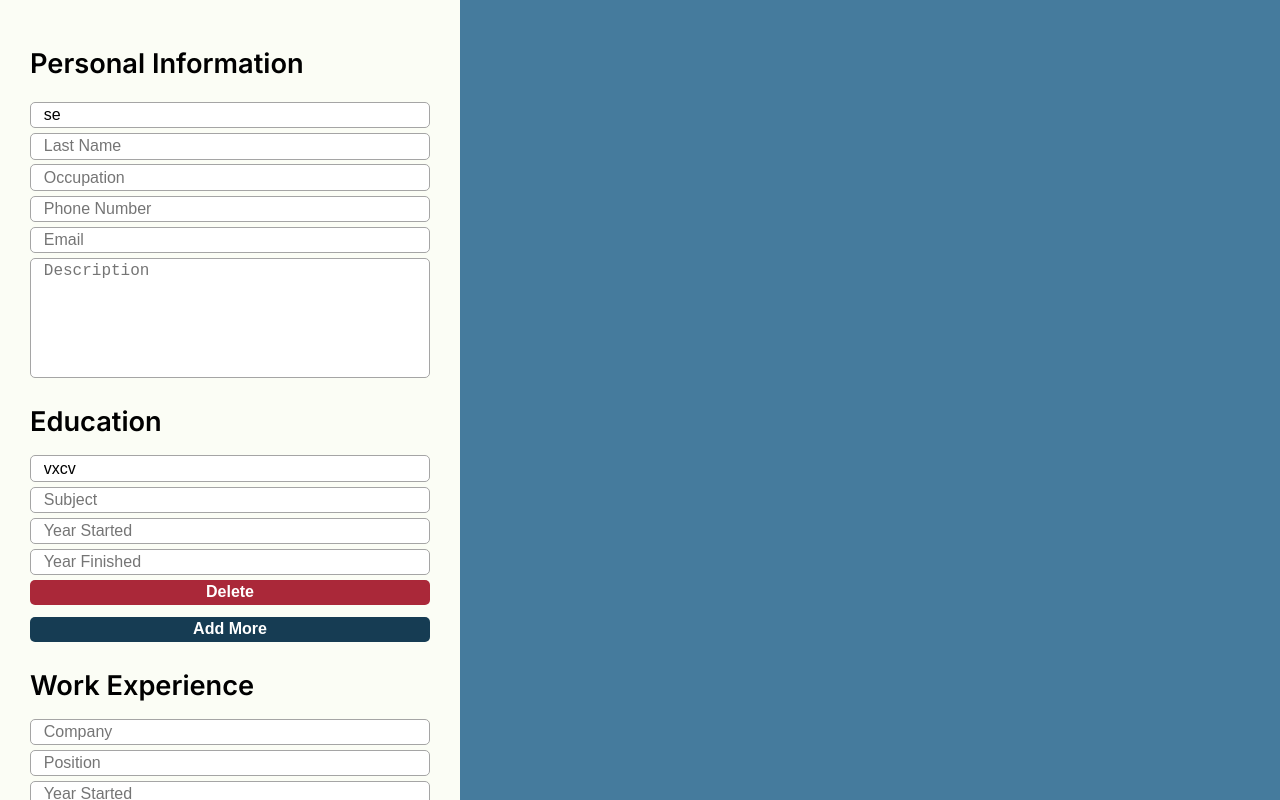
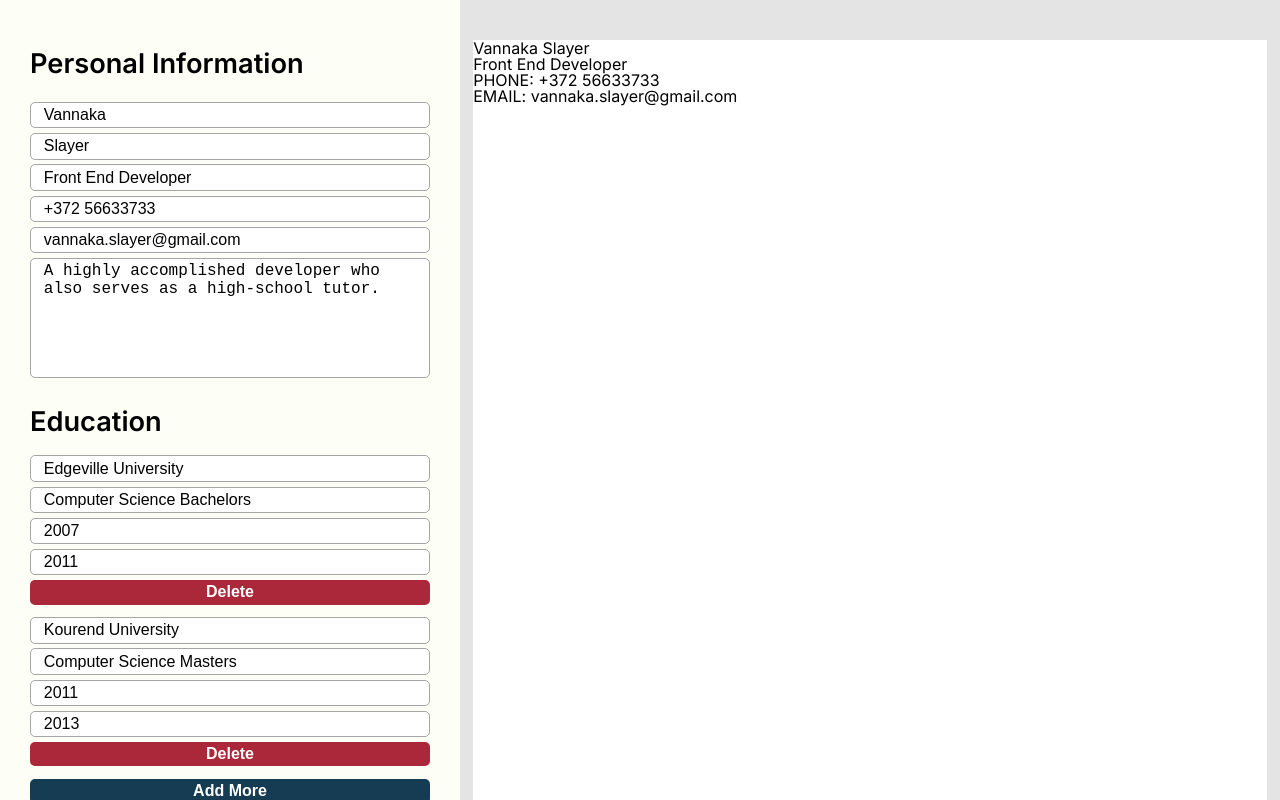
Before and after one commit to Ro-bu/cv_app, a React (Create React App) app: page / in a window 1280 px wide. Shown: the top 800 px of the page. Built offline with nearby package versions, Linux system fonts and the light colour scheme.

Commit message:
created cv preview area

```diff
--- a/src/App.js
+++ b/src/App.js
@@ -4,24 +4,14 @@ import {Education} from "./components/Education";
 import {WorkExperience} from "./components/WorkExperience";
 import {Skills} from "./components/Skills";
 import {nanoid} from "nanoid";
-import { isThisTypeNode } from "typescript";
+import {exampleData, resetData} from "./data";
+import {CvPreview} from "./components/CvPreview";
 
 class App extends Component {
   constructor() {
     super()
-    this.state = {
-      generalInformation: {
-        firstName: "se",
-        lastName: "",
-        occupation:"",
-        phone: "",
-        email: "",
-        image: ""
-      },
-      education: [{school:"vxcv", subject:"", yearStarted:"", yearFinished:"", id: nanoid()}],
-      workExperience: [{company:"", position:"", yearStarted:"", yearFinished:"", id: nanoid()}],
-      skills: [{skill:"", id:nanoid()}]
-    }
+    this.state = exampleData;
+
     this.handleChangePersonalInformation = this.handleChangePersonalInformation.bind(this);
     this.handleChangeEducation = this.handleChangeEducation.bind(this);
     this.handleChangeWorkExperience = this.handleChangeWorkExperience.bind(this);
@@ -51,7 +41,6 @@ class App extends Component {
     let newState = this.state;
     newState.workExperience = [...newState.workExperience.filter(work => work !== workObject), {...workObject, [name]:value}];
     this.setState(newState);
-    console.log(newState)
   }
   handleChangeSkill(event, skillObject) {
     const value = event.target.value;
@@ -90,6 +79,7 @@ class App extends Component {
     newState.skills = newState.skills.filter(skillObject => skillObject !== skill)
     this.setState(newState);
   }
+
   render(){
     return(
       <div className="main-container">
@@ -99,8 +89,8 @@ class App extends Component {
           <WorkExperience handleChange={this.handleChangeWorkExperience} deleteWorkExperience={this.deleteWorkExperience} addWorkExperience={this.addWorkExperience} data={this.state} />
           <Skills handleChange={this.handleChangeSkill} addSkill={this.addSkill} deleteSkill={this.deleteSkill} data={this.state} />
         </div>
-        <div className="cv-preview">
-
+        <div className="cv-container">
+          <CvPreview data={this.state} />
         </div>
       </div>
     )
--- /dev/null
+++ b/src/components/CvHeader.js
@@ -0,0 +1,22 @@
+import React, {Component} from "react";
+
+class CvHeader extends Component {
+    constructor(props) {
+        super(props);
+    }
+    render() {
+        return(
+            <div className="cv-header">
+                <h2 className="cv-name">{this.props.data.generalInformation.firstName + " " + this.props.data.generalInformation.lastName}</h2>
+                <h3 className="cv-occupation">{this.props.data.generalInformation.occupation}</h3>
+                <div className="cv-header-contact">
+                    <p className="cv-header-contact-text"><span>PHONE: </span>{this.props.data.generalInformation.phone}</p>
+                    <p className="cv-header-contact-text"><span>EMAIL: </span>{this.props.data.generalInformation.email}</p>
+
+                </div>
+            </div>
+        )
+    }
+}
+
+export {CvHeader};
--- /dev/null
+++ b/src/components/CvPreview.js
@@ -0,0 +1,18 @@
+import React, {Component} from "react";
+import nanoid from "nanoid";
+import {CvHeader} from "./CvHeader";
+
+class CvPreview extends Component {
+    constructor(props){
+        super(props);
+    }
+    render(){
+        return(
+            <div className="cv-preview">
+                <CvHeader data={this.props.data} />
+            </div>
+        )
+    }
+}
+
+export {CvPreview};
--- a/src/components/Skills.js
+++ b/src/components/Skills.js
@@ -9,7 +9,7 @@ class Skills extends Component {
         let skillBlocks = this.props.data.skills.map((skill) => {
             return(
                 <div key={skill.id} className="skills-input">
-                    <input onChange={(e) => this.props.handleChange(e, skill)} className="sidebar-input" type="text" name="skill" placeholder="Skill" id="skill"></input>
+                    <input value={skill.skill} onChange={(e) => this.props.handleChange(e, skill)} className="sidebar-input" type="text" name="skill" placeholder="Skill" id="skill"></input>
                     <div onClick={() => this.props.deleteSkill(skill)}className="skill-trash">
                         <img className="skill-trash-icon" src={trashIcon} alt="delete skill"></img>
                     </div>
--- /dev/null
+++ b/src/data.js
@@ -0,0 +1,94 @@
+import {nanoid} from "nanoid";
+
+let exampleData = {
+    generalInformation: {
+      firstName: "Vannaka",
+      lastName: "Slayer",
+      occupation: "Front End Developer",
+      phone: "+372 56633733",
+      email: "vannaka.slayer@gmail.com",
+      image: "",
+      description: "A highly accomplished developer who also serves as a high-school tutor."
+    },
+    education: [
+      {
+        school: "Edgeville University",
+        subject: "Computer Science Bachelors",
+        yearStarted: "2007",
+        yearFinished: "2011",
+        id: "X9_hvzk0znc7KxMiuvXRr"
+      },
+      {
+        school: "Kourend University",
+        subject: "Computer Science Masters",
+        yearStarted: "2011",
+        yearFinished: "2013",
+        id: "c7Qk8KVBLGZ0VomUBE6uC"
+      }
+    ],
+    workExperience: [
+      {
+        company: "Great Kourend llc",
+        position: "Front End Developer",
+        yearStarted: "2008",
+        yearFinished: "2011",
+        id: "8N0I1NgyV31vTuvsbe5Lv"
+      },
+      {
+        company: "BCP llc",
+        position: "Full Stack Developer",
+        yearStarted: "2011",
+        yearFinished: "2018",
+        id: "hpcaaMo0MvBy5WfS0ofFi"
+      },
+      {
+        company: "Fire Wave llc",
+        position: "Full Stack Developer",
+        yearStarted: "2018",
+        yearFinished: "",
+        id: "c3ve90Ac5IjV_QOCFiHuA"
+      }
+    ],
+    skills: [
+      {
+        skill: "React",
+        id: "UTPcyBvqEdEx2S7tTj3vq"
+      },
+      {
+        skill: "Node",
+        id: "hTqT9Z2cBJHmQt_DD6WnY"
+      },
+      {
+        skill: "TypeScript",
+        id: "KMfaBvRjY2Lm4U_AJYSCw"
+      },
+      {
+        skill: "Vue",
+        id: "z3F4cP_Rb8qsQqYA94VY2"
+      },
+      {
+        skill: "AWS",
+        id: "isDmCYJH8XPcuG93kRp7_"
+      },
+      {
+        skill: "MySQL",
+        id: "jI8vmc2OaDp-IwwTOWmro"
+      }
+    ]
+  }
+
+  let resetData = {
+    generalInformation: {
+      firstName: "",
+      lastName: "",
+      occupation:"",
+      phone: "",
+      email: "",
+      image: ""
+    },
+    education: [{school:"", subject:"", yearStarted:"", yearFinished:"", id: nanoid()}],
+    workExperience: [{company:"", position:"", yearStarted:"", yearFinished:"", id: nanoid()}],
+    skills: [{skill:"", id:nanoid()}]
+  }
+
+  export {exampleData, resetData};
--- a/src/styles.css
+++ b/src/styles.css
@@ -55,7 +55,7 @@ body {
 }
 .sidebar {
     width: 460px;
-	background-color: #fbfdf5;
+	background-color: #fdfff7;
 	box-sizing: border-box;
 	padding: 50px 30px;
 	display: flex;
@@ -68,9 +68,12 @@ body {
 	max-height: 100vh;
 	min-height: 100vh;
 }
-.cv-preview {
+.cv-container {
     flex-grow: 1;
-    background-color: #457b9d;
+	background-color: #e4e4e4;
+	padding-left: 460px;
+	display: flex;
+	align-items: center;
 }
 .general-information {
 	display: flex;
@@ -137,3 +140,9 @@ body {
 .skills-input input{
 	width: 320px;
 }
+.cv-preview {
+	margin: 40px auto;
+	background-color: white;
+	width: 21cm;
+	min-height: 29.7cm;
+}
```
